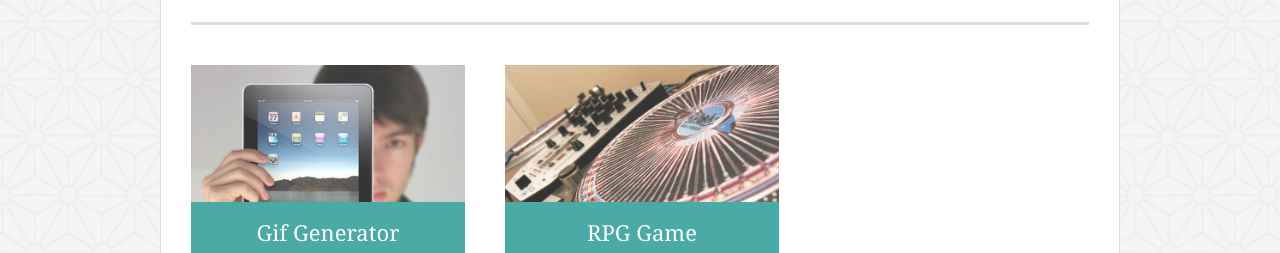
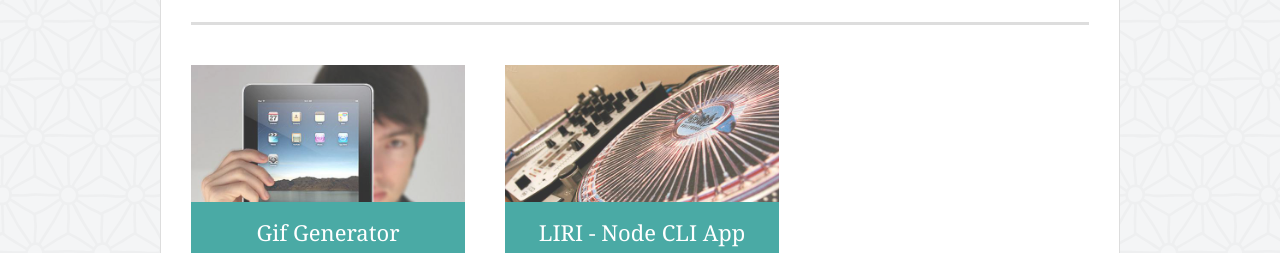
Before and after one commit to haz314/haz314.github.io, a plain HTML site: page portfolio.html in a window 1280 px wide. Shown: the part 208-461 px from the top of the page. Drawn offline with Linux system fonts and the light colour scheme.

Commit message:
updated with LIRI

```diff
--- a/portfolio.html
+++ b/portfolio.html
@@ -28,27 +28,26 @@
 
       <div class="work">
         <a href="GotGifs"><img src="assets/images/technics-q-c-640-480-1.jpg" alt="Gif Generator"></a>
-
         <h3>Gif Generator</h3>
       </div>
+
       <div class="work">
-        <img src="assets/images/technics-q-c-640-480-2.jpg" alt="RPG Game">
+        <a href="https://github.com/haz314/liri-node-app"><img src="assets/images/technics-q-c-640-480-2.jpg" alt="LIRI - Node CLI App"></a>
+        <h3>LIRI - Node CLI App</h3>
+      </div>
 
-        <h3>RPG Game</h3>
-      </div>
       <div class="work">
         <img src="assets/images/technics-q-c-640-480-5.jpg" alt="Trivia Game">
-
         <h3>Trivia Game</h3>
       </div>
+
       <div class="work">
         <img src="assets/images/technics-q-c-640-480-7.jpg" alt="Rutgers Info Widget">
-
         <h3>Rutgers Info Widget</h3>
       </div>
+
       <div class="work">
         <img src="assets/images/technics-q-c-640-480-9.jpg" alt="Rock Paper Scissors">
-
         <h3>Rock Paper Scissors</h3>
       </div>
 
```
